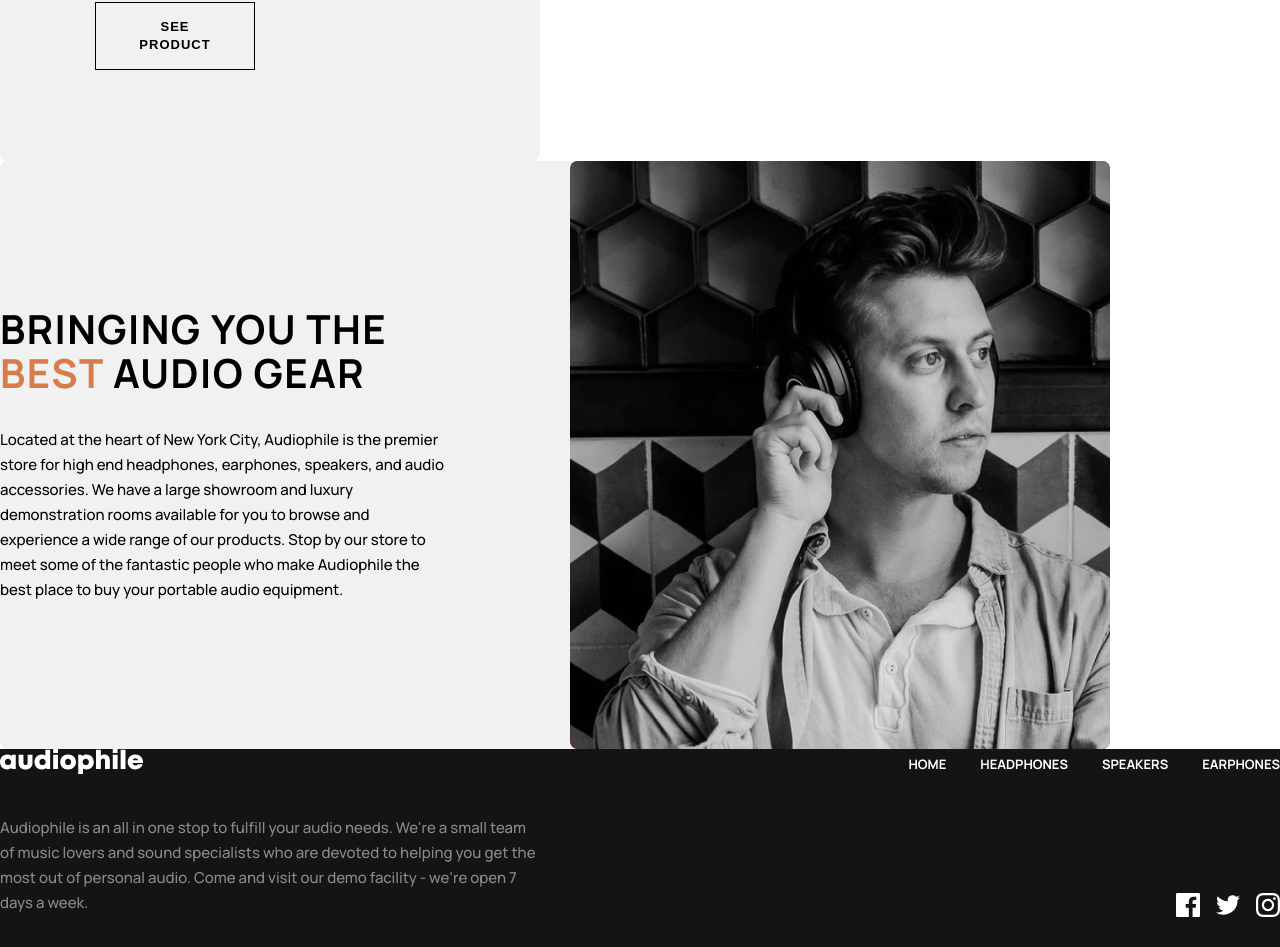
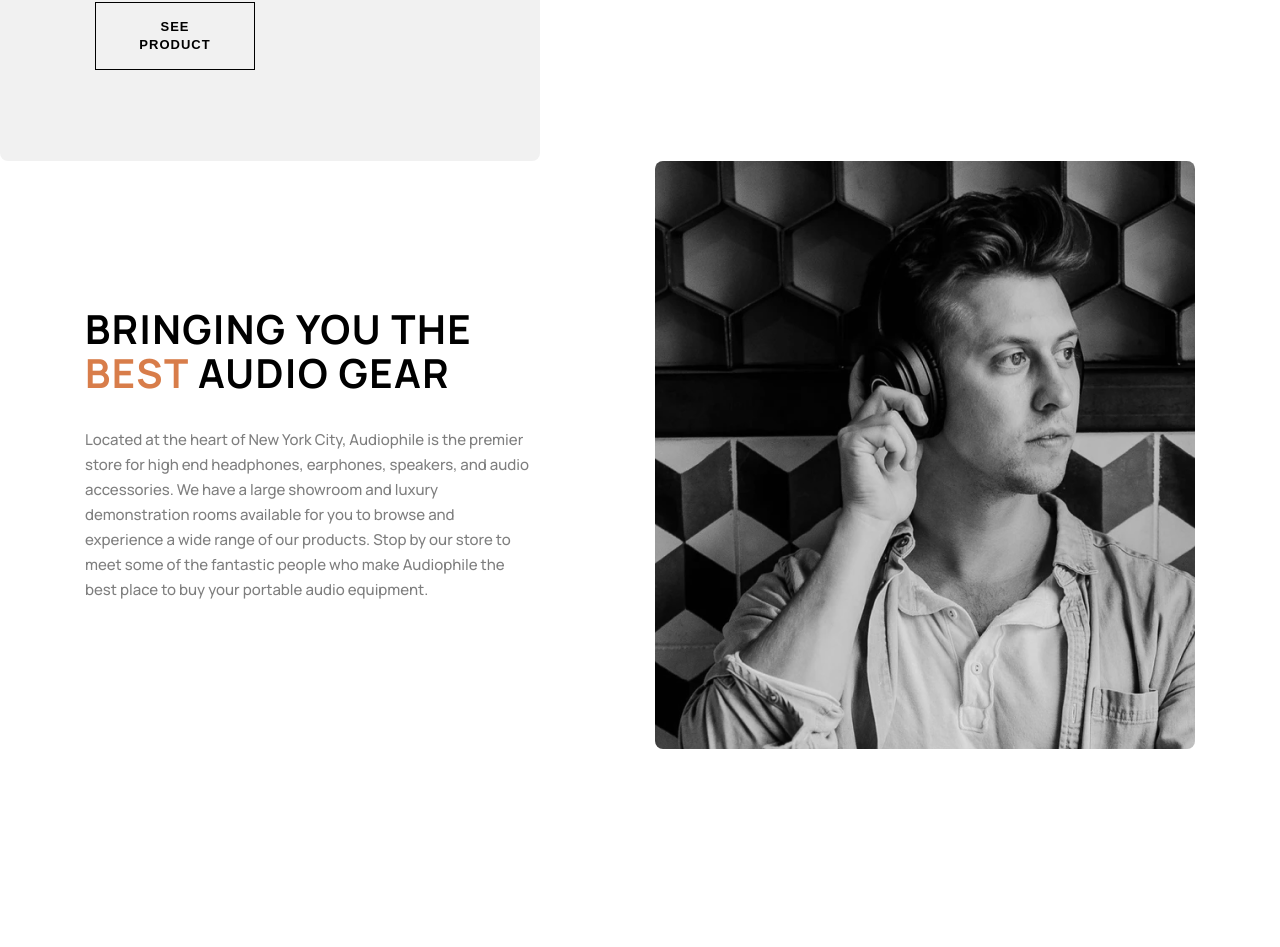
Before and after one commit to deeepak-me/swift, a Next.js app: page / in a window 1280 px wide. Shown: the part 2630-3577 px from the top of the page. Built offline with nearby package versions, Linux system fonts and the light colour scheme.

Commit message:
feat: implemented brand card

```diff
--- a/src/components/brandcarrd/BrandCard.jsx
+++ b/src/components/brandcarrd/BrandCard.jsx
@@ -7,14 +7,17 @@ import { styled, css } from "styled-components";
 import person from "public/person.png";
 
 const Info = styled.div`
-  width: 1110px;
+  /* width: 1110px; */
+  width:auto;
   height: 588px;
   flex-shrink: 0;
   border-radius: 8px;
-  background: #f1f1f1;
+  /* background: #f1f1f1; */
+  /* background: #FAFAFA; */
   display: flex;
   justify-content: center;
   align-items: center;
+  margin-bottom: 200px;
 `;
 
 const Content = styled.div`
@@ -27,7 +30,7 @@ const Content = styled.div`
 const Title = styled.h2`
   color: #000;
   font-size: 40px;
-  font-family: Manrope;
+  /* font-family: Manrope; */
   font-style: normal;
   font-weight: 700;
   line-height: 44px;
@@ -43,11 +46,11 @@ const Orange = styled.span`
 const Para = styled.p`
   color: #000;
   font-size: 15px;
-  font-family: Manrope;
+  /* font-family: Manrope; */
   font-style: normal;
   font-weight: 500;
   line-height: 25px;
-  /* opacity: 0.5; */
+  opacity: 0.5;
 `;
 
 const Item = styled.div`
@@ -56,7 +59,7 @@ const Item = styled.div`
   flex-shrink: 0;
   border-radius: 8px;
   /* background: #f1f1f1; */
-  background: red;
+  /* background: red; */
 `;
 
 const Img = styled(Image)`
```
